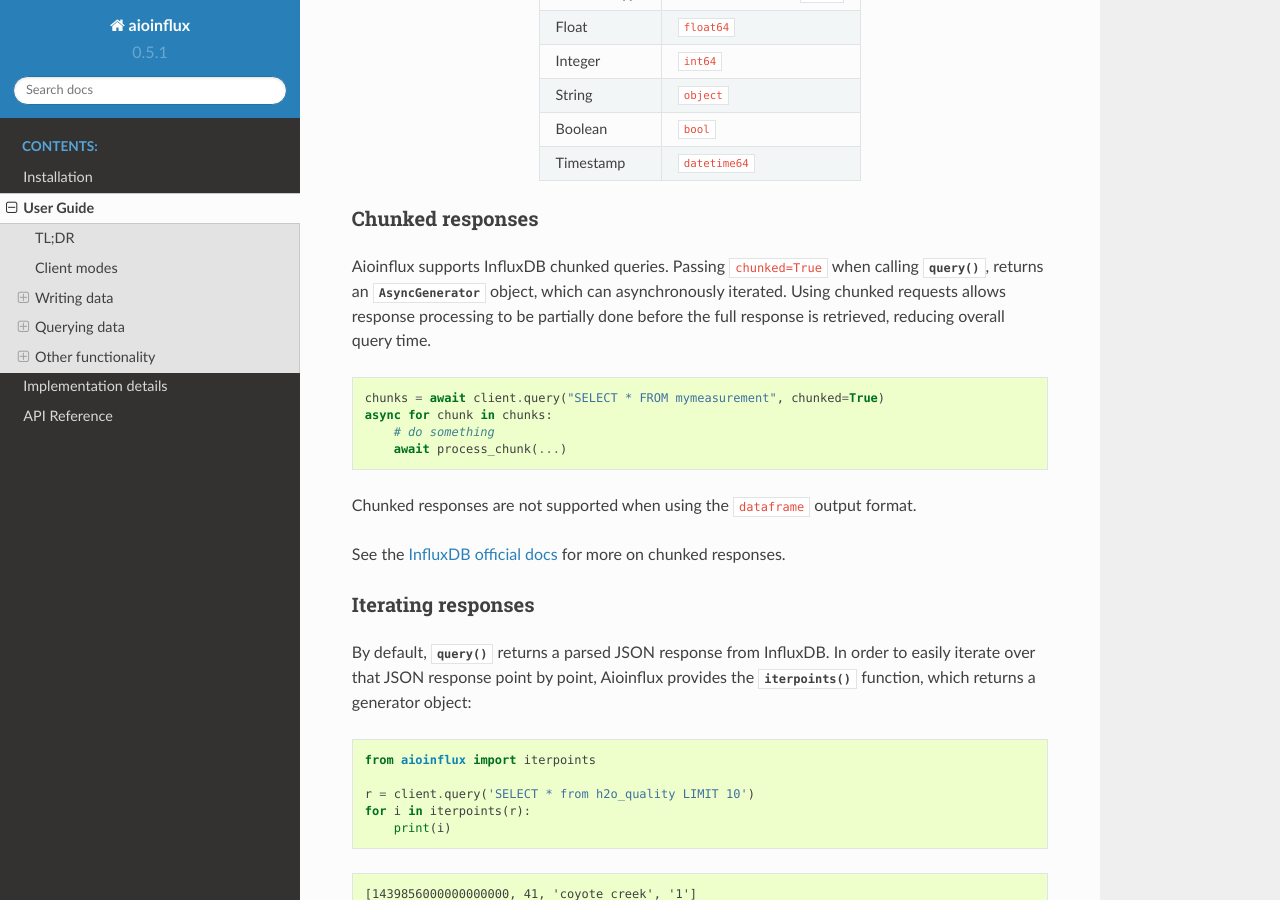
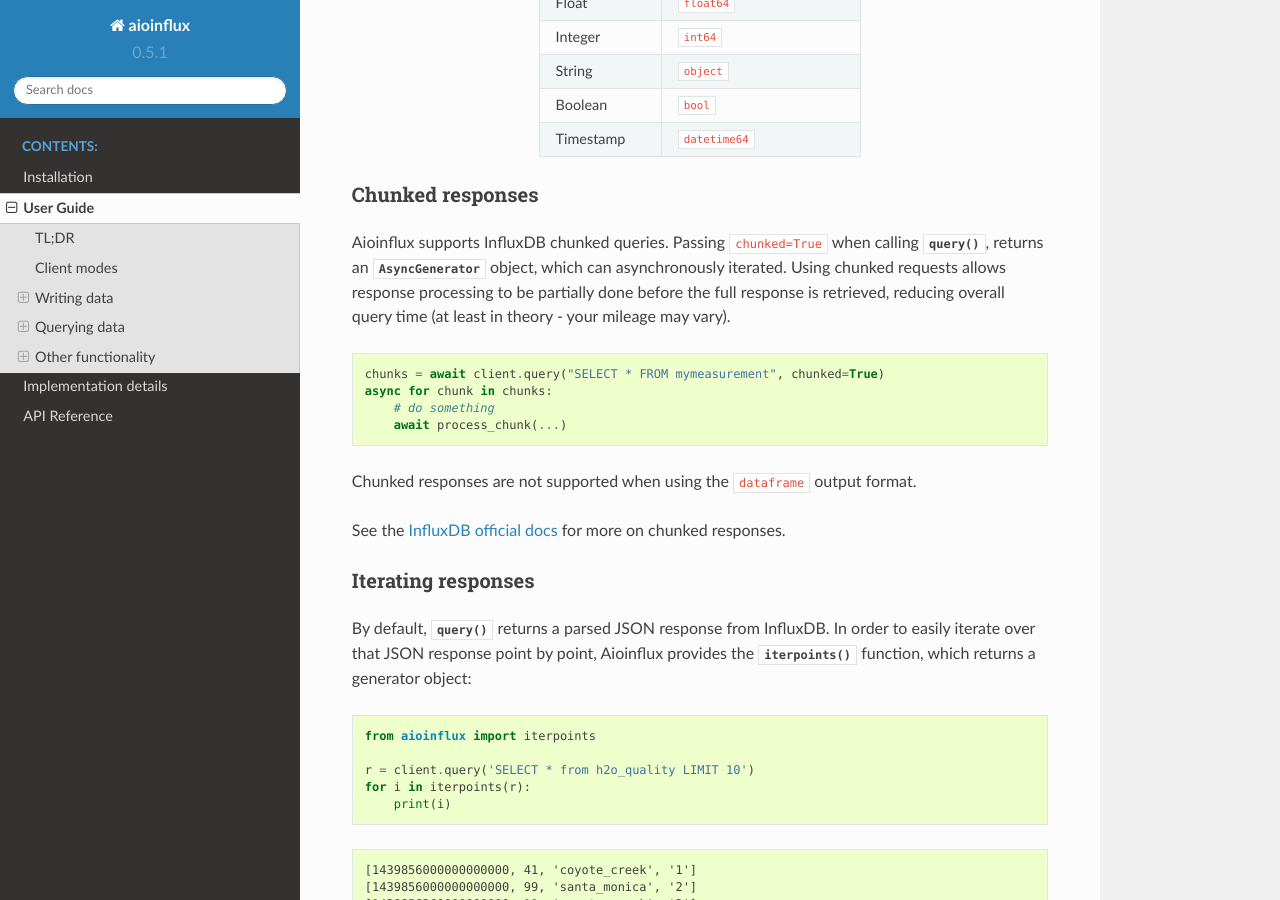
Before and after one commit to gusutabopb/aioinflux, a Sphinx documentation site: the page built from docs/usage.rst, in a window 1280 px wide and 900 px high, scrolled down 9209 px. Built offline with Sphinx 7.4.7 and the Read the Docs theme 2.0.0, drawn with Linux system fonts in a browser that asks for light colours; some of the changed text lies outside the part shown.

Commit message:
Minor documentation fix

```diff
--- a/docs/usage.rst
+++ b/docs/usage.rst
@@ -500,7 +500,8 @@
 |query|, returns an :py:class:`~collections.abc.AsyncGenerator` object,
 which can asynchronously iterated.
 Using chunked requests allows response processing to be partially done before
-the full response is retrieved, reducing overall query time.
+the full response is retrieved, reducing overall query time
+(at least in theory - your mileage may vary).
 
 .. code:: python
 
```
Also changed, not shown: other parts of docs/usage.rst (+2 -2 lines).
